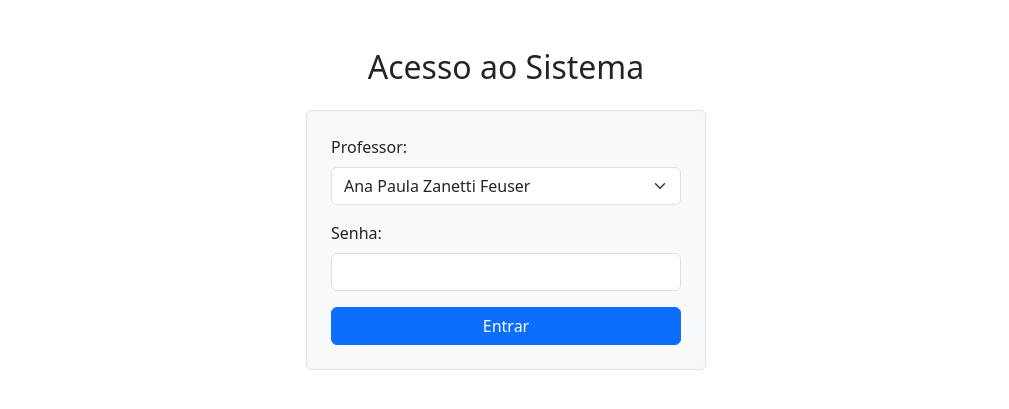
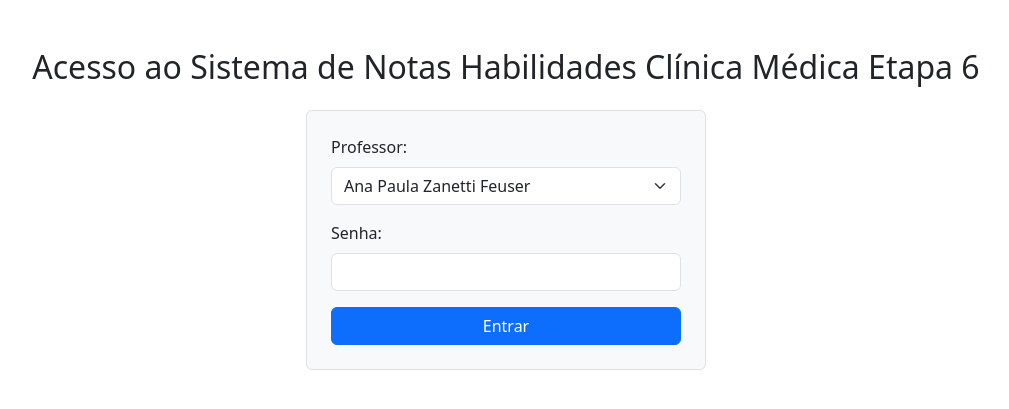
Before and after one commit to nassermahfouz/Avaliacao-_Formativa_Habilidades, a Flask app: page /login in a window 1280 px wide. Shown: the top 409 px of the page, without its empty margins (134-1143 px from the left). Run offline with Flask 3, Linux system fonts and the light colour scheme.

Commit message:
Update login.html

```diff
--- a/templates/login.html
+++ b/templates/login.html
@@ -7,7 +7,7 @@
     <link href="https://cdn.jsdelivr.net/npm/bootstrap@5.3.0/dist/css/bootstrap.min.css" rel="stylesheet">
 </head>
 <body class="container mt-5">
-    <h2 class="mb-4 text-center">Acesso ao Sistema</h2>
+    <h2 class="mb-4 text-center">Acesso ao Sistema de Notas Habilidades Clínica Médica Etapa 6</h2>
     <form method="post" class="border p-4 rounded bg-light mx-auto" style="max-width: 400px;">
         <div class="mb-3">
             <label class="form-label">Professor:</label>
```
